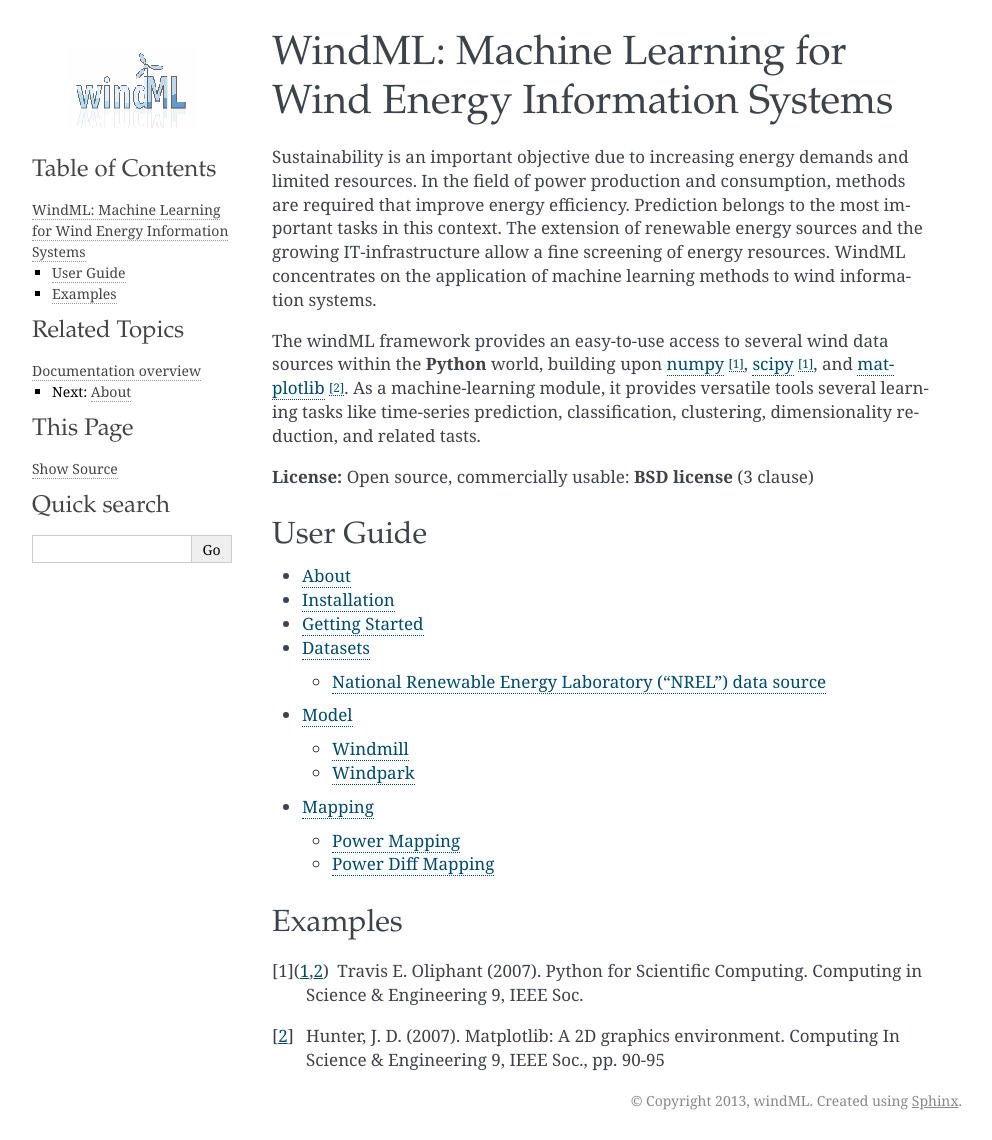
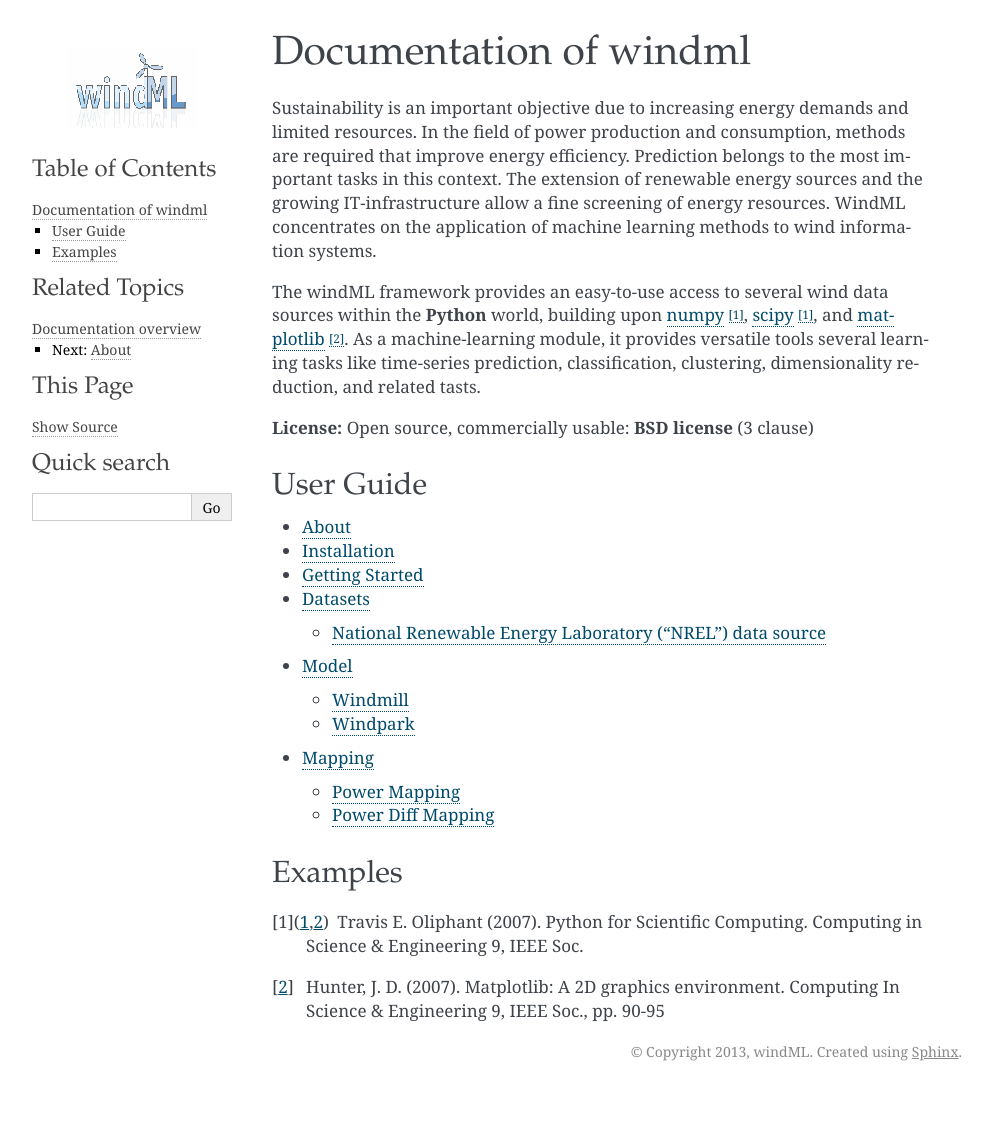
Before and after one commit to cigroup-ol/windml, a Sphinx documentation site: the page built from doc/index.rst, in a window 1280 px wide. Shown: the whole page, without its empty margins (148-1140 px from the left). Built offline with Sphinx 7.4.7, drawn with Linux system fonts in a browser that asks for light colours; formulas are drawn with MathJax 3; after the commit the page ends 1091 px from its top, so only the background shows below that.

Commit message:
modified title

```diff
--- a/doc/index.rst
+++ b/doc/index.rst
@@ -1,6 +1,6 @@
 .. _home:
 
-WindML: Machine Learning for Wind Energy Information Systems
+Documentation of windml
 ============================================================
 
 .. topic:: Machine learning library for wind energy information systems.
```
